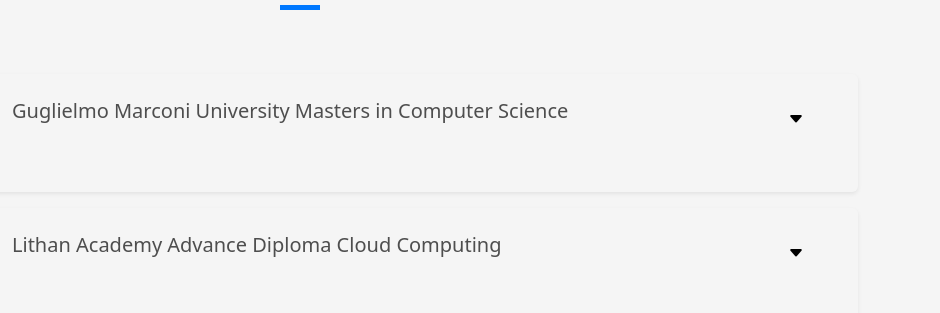
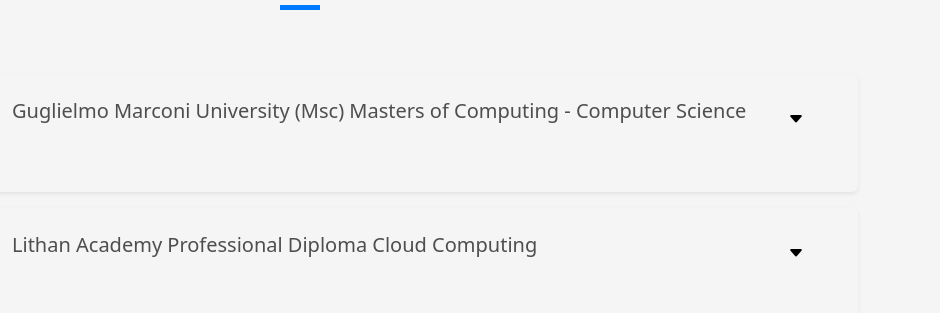
Before and after one commit to SteveChewwithBang/stevecv, a plain HTML site: page index.html in a window 1280 px wide. Shown: the part 3677-3990 px from the top of the page, 340-1280 px from the left. Drawn offline with Linux system fonts and the light colour scheme.

Commit message:
Update index.html

```diff
--- a/index.html
+++ b/index.html
@@ -484,7 +484,8 @@
                   class="img-certificate align-self-start"
                 />
                 <div class="text-center text-sm-start ps-sm-3 align-self-start pt-3">
-                  <h5 class="mb-1 subtitle-a fs-5">Guglielmo Marconi University Masters in Computer Science</h5>
+                  <h5 class="mb-1 subtitle-a fs-5">Guglielmo Marconi University
+                    (Msc) Masters of Computing - Computer Science</h5>
                   <span class="mb-0 text-secondary fs-6"
                     ></span
                   >
@@ -516,7 +517,7 @@
                   class="img-certificate align-self-start"
                 />
                 <div class="text-center text-sm-start ps-sm-3 align-self-start pt-3">
-                  <h5 class="mb-1 subtitle-a fs-5">Lithan Academy Advance Diploma Cloud Computing</h5>
+                  <h5 class="mb-1 subtitle-a fs-5">Lithan Academy Professional Diploma Cloud Computing</h5>
                   <span class="mb-0 text-secondary fs-6"
                     ></span
                   >
```
